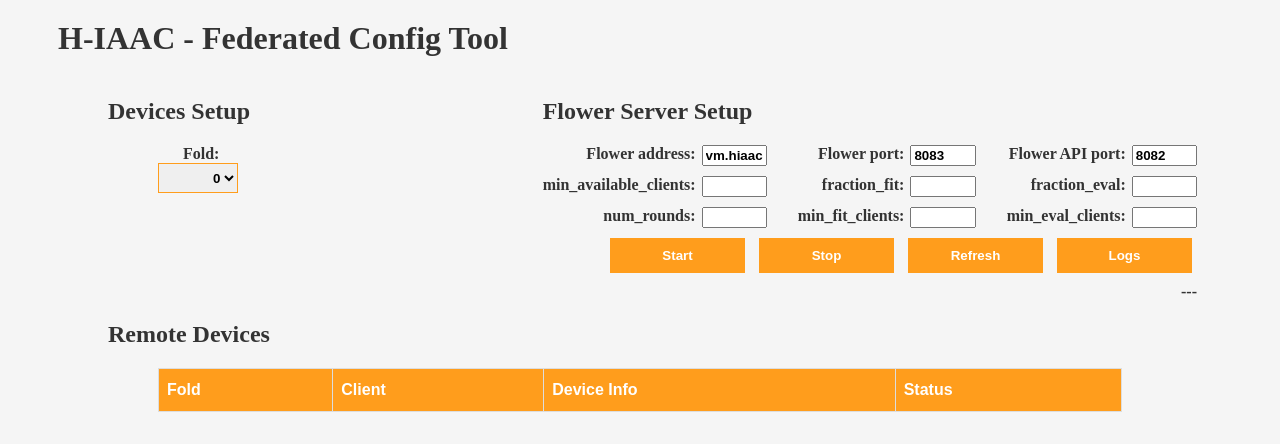
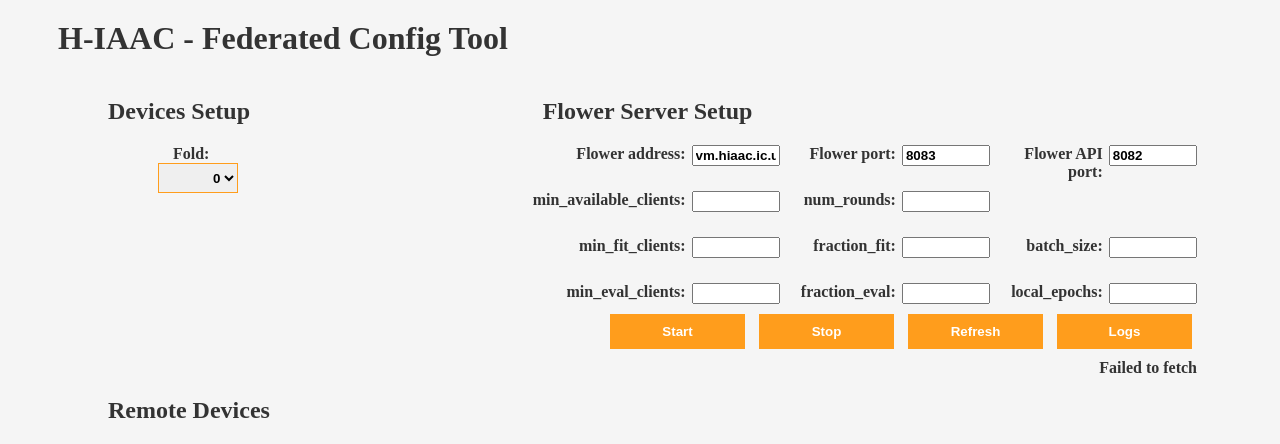
Before and after one commit to H-IAAC/federated_test_server, a Node server app: page / in a window 1280 px wide. Shown: the top 444 px of the page. Run offline with Node 20, Linux system fonts and the light colour scheme; data that the repository does not hold is empty.

Commit message:
Adding support to batch_size and local_epochs

```diff
--- a/public/styles.css
+++ b/public/styles.css
@@ -30,7 +30,7 @@
 
 label {
     min-height: 30px;
-    margin-left: 25px;
+    margin-left: 15px;
 }
 
 input {
--- a/views/index.ejs
+++ b/views/index.ejs
@@ -64,10 +64,40 @@
                         <input type="text" id="min_available_clients">
                     </div>
                     <div class="grid-child">
+                        <label>num_rounds:</label>
+                    </div>
+                    <div class="grid-child">
+                        <input type="text" id="num_rounds">
+                    </div>
+                    <div class="grid-child"></div>
+                    <div class="grid-child"></div>
+
+                    <!-- Row 2 -->
+                    <div class="grid-child">
+                        <label>min_fit_clients:</label>
+                    </div>
+                    <div class="grid-child">
+                        <input type="text" id="min_fit_clients">
+                    </div>
+                    <div class="grid-child">
                         <label>fraction_fit:</label>
                     </div>
                     <div class="grid-child">
                         <input type="text" id="fraction_fit">
+                    </div>
+                    <div class="grid-child">
+                        <label>batch_size:</label>
+                    </div>
+                    <div class="grid-child">
+                        <input type="text" id="batch_size">
+                    </div>
+
+                    <!-- Row 3 -->
+                    <div class="grid-child">
+                        <label>min_eval_clients:</label>
+                    </div>
+                    <div class="grid-child">
+                        <input type="text" id="min_eval_clients">
                     </div>
                     <div class="grid-child">
                         <label>fraction_eval:</label>
@@ -75,25 +105,11 @@
                     <div class="grid-child">
                         <input type="text" id="fraction_eval">
                     </div>
-
-                    <!-- Row 2 -->
                     <div class="grid-child">
-                        <label>num_rounds:</label>
+                        <label>local_epochs:</label>
                     </div>
                     <div class="grid-child">
-                        <input type="text" id="num_rounds">
-                    </div>
-                    <div class="grid-child">
-                        <label>min_fit_clients:</label>
-                    </div>
-                    <div class="grid-child">
-                        <input type="text" id="min_fit_clients">
-                    </div>
-                    <div class="grid-child">
-                        <label>min_eval_clients:</label>
-                    </div>
-                    <div class="grid-child">
-                        <input type="text" id="min_eval_clients">
+                        <input type="text" id="local_epochs">
                     </div>
                 </div>
 
@@ -142,16 +158,18 @@
 
 <script type="text/javascript">
 
-    var flower_url = document.getElementById('flower_address');
-    var flower_port = document.getElementById('flower_port');
-    var flower_api_port = document.getElementById('flower_api_port');
-    var fraction_fit = document.getElementById('fraction_fit');
-    var fraction_eval = document.getElementById('fraction_eval');
-    var min_fit_clients = document.getElementById('min_fit_clients');
-    var min_eval_clients = document.getElementById('min_eval_clients');
-    var min_available_clients = document.getElementById('min_available_clients');
-    var num_rounds = document.getElementById('num_rounds');
-    var flower_status = document.getElementById('flower_server_response');
+    var flower_url = $('#flower_address')[0];
+    var flower_port = $('#flower_port')[0];
+    var flower_api_port = $('#flower_api_port')[0];
+    var fraction_fit = $('#fraction_fit')[0];
+    var fraction_eval = $('#fraction_eval')[0];
+    var min_fit_clients = $('#min_fit_clients')[0];
+    var min_eval_clients = $('#min_eval_clients')[0];
+    var min_available_clients = $('#min_available_clients')[0];
+    var batch_size = $('#batch_size')[0];
+    var local_epochs = $('#local_epochs')[0];
+    var num_rounds = $('#num_rounds')[0];
+    var flower_status = $('#flower_server_response')[0];
 
     flower_url.value = "<%= flower_server %>";
     flower_port.value = "<%= flower_port %>";
@@ -160,6 +178,8 @@
     // Get the initial value for 'fold' (defined on index.js)
     var fold = document.getElementById("fold");
     fold.value = <%= fold %>;
+
+    onGetFlowerStatus();
 
     // When a new Fold value is selected
     function onFoldChanged() {
@@ -214,6 +234,8 @@
                 min_fit_clients.value = data.min_fit_clients;
                 min_eval_clients.value = data.min_eval_clients;
                 min_available_clients.value = data.min_available_clients;
+                batch_size.value = data.batch_size;
+                local_epochs.value = data.local_epochs;
                 num_rounds.value = data.num_rounds;
             })
             .catch(error => {
@@ -248,6 +270,8 @@
         form.append("min_fit_clients", min_fit_clients.value);
         form.append("min_eval_clients", min_eval_clients.value);
         form.append("min_available_clients", min_available_clients.value);
+        form.append("batch_size", batch_size.value);
+        form.append("local_epochs", local_epochs.value);
         form.append("num_rounds", num_rounds.value);
 
         req.onreadystatechange = function() {
```
